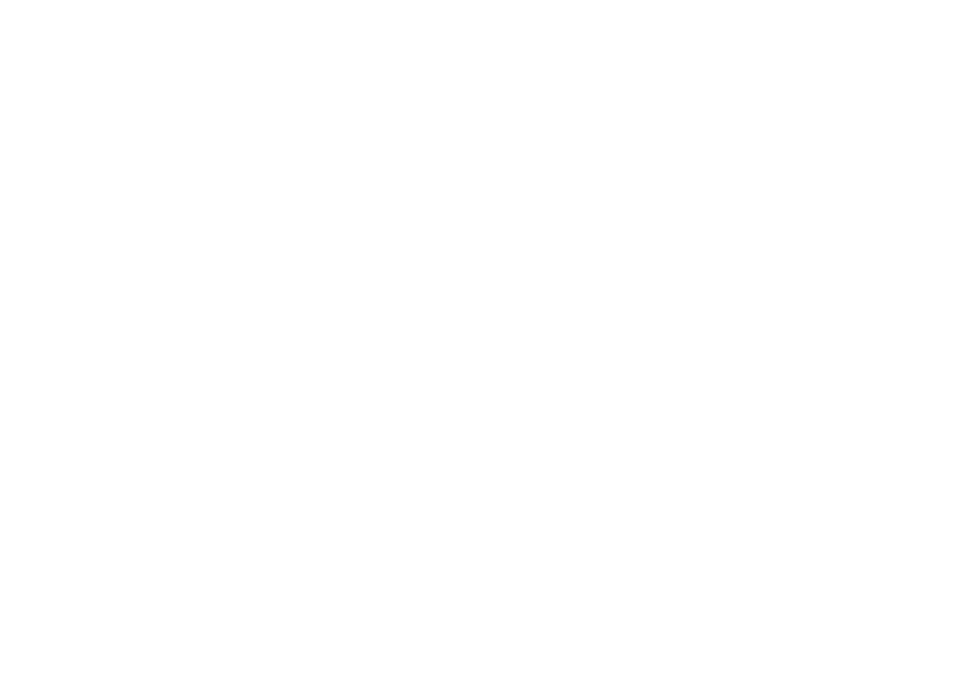
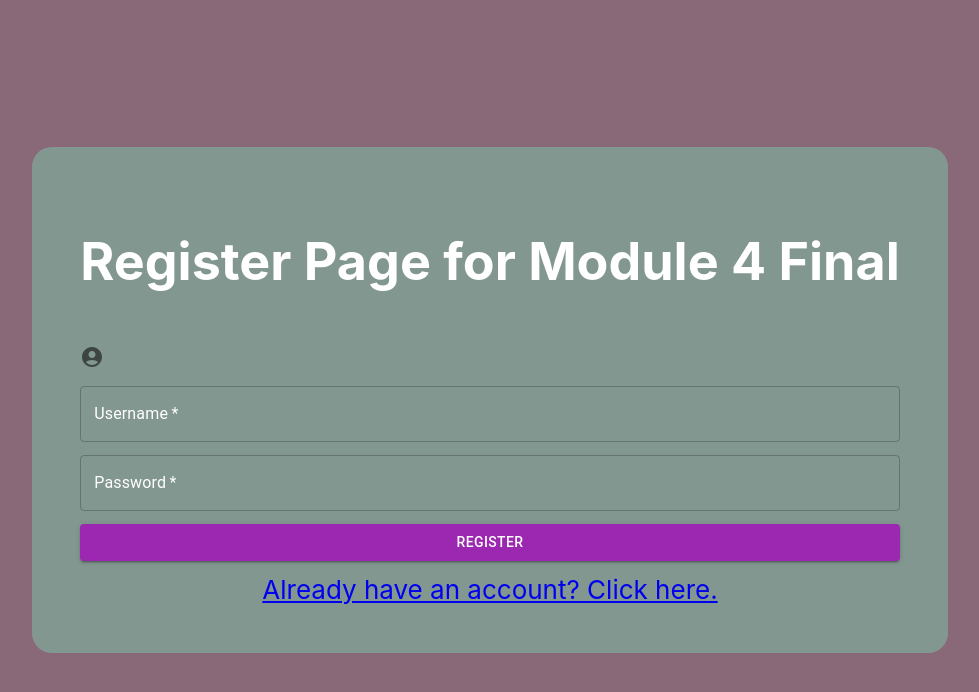
Before and after one commit to AlissonRoss/module4-blog-client, a React (Create React App) app: page /register in a window 1280 px wide. Before the commit this address had no page. Shown: the top 692 px of the page, without its empty margins (150-1129 px from the left). Built offline with nearby package versions, Linux system fonts and the light colour scheme.

Commit message:
Login and registration works

```diff
--- a/package.json
+++ b/package.json
@@ -10,6 +10,7 @@
     "@testing-library/jest-dom": "^5.17.0",
     "@testing-library/react": "^13.4.0",
     "@testing-library/user-event": "^13.5.0",
+    "base64url": "^3.0.1",
     "history": "^5.3.0",
     "react": "^18.2.0",
     "react-dom": "^18.2.0",
--- a/src/App.js
+++ b/src/App.js
@@ -4,6 +4,7 @@ import Blog from './pages/Blog.js';
 import Login from './pages/Login.js';
 import { BrowserRouter as Router, Routes, Route } from "react-router-dom";
 import './App.css';
+import Register from './pages/Register.js';
 
 function App() {
   return (
@@ -11,6 +12,7 @@ function App() {
       <Routes>
         <Route path="/" element={<Landing />}>
           <Route path="/" element={<Login />} />
+          <Route path="/register" element={<Register/>} />
           <Route path="/blog" element={<Blog />} />
         </Route>
       </Routes>
--- a/src/api-services/AuthService.js
+++ b/src/api-services/AuthService.js
@@ -49,5 +49,6 @@ export const LogIn = async (payload) => {
     // Handle network errors or other exceptions
     console.error('Error logging in within AuthServices:', error);
     throw error;
+
   }
 };
--- a/src/api-services/UserService.js
+++ b/src/api-services/UserService.js
@@ -19,11 +19,12 @@ export const setUser = (token) => {
 }
 
 export const getUser = () => {
-  const user = localStorage.getItem(userKey);
-  console.log('getUser', user);
-  if (user) {
-    return JSON.parse(user);
+  const userString = localStorage.getItem('blog-app-jwt');
+  console.log('getUser', userString);
+
+  if (userString) {
+    return JSON.parse(userString);
   } else {
-    return {  }
+    return {};
   }
 }
--- a/src/pages/Blog.js
+++ b/src/pages/Blog.js
@@ -1,9 +1,18 @@
 import { Button, TextField } from "@mui/material";
-import {Link} from 'react-router-dom';
-export default function Login() {
+import { Link } from 'react-router-dom';
+import { getUser } from "../api-services/UserService";
+
+export default function Blog() {
+  // Call the getUser function to retrieve user information
+  const user = getUser();
+
+  // Access the username property of the user object
+  const username = user ? user.username : 'Guest';
+
   return (
     <div className="Blog">
       <Button variant="contained" color="secondary" component={Link} to='/'>Logout</Button>
+      <h4>{username}</h4> {/* Display username or 'Guest' if no user */}
       <h1> Blog Post </h1>
       <div className="Blog-container">
         <TextField
--- a/src/pages/Login.js
+++ b/src/pages/Login.js
@@ -1,6 +1,5 @@
 import { Button, TextField } from "@mui/material";
 import { useNavigate } from 'react-router-dom';
-import AccountCircle from '@mui/icons-material/AccountCircle';
 import { LogIn } from '../api-services/AuthService';
 import { useState } from "react";
 import { setUser } from '../api-services/UserService';
@@ -8,23 +7,29 @@ import { setUser } from '../api-services/UserService';
 export default function Login() {
   const [username, setUsername] = useState('');
   const [password, setPassword] = useState('');
+  const [error, setError] = useState('');
   const navigate = useNavigate();
 
-  const handleLogin = async (username, password) => {
+  const handleLogin = async () => {
     try {
       // Call the LogIn function with the username and password
       const { accessToken, refreshToken } = await LogIn({ username, password });
 
       // Handle successful login (store tokens, redirect, etc.)
-      console.log('Login successful!');
-      console.log('Access Token:', accessToken);
-      console.log('Refresh Token:', refreshToken);
-      navigate('/blog')
-      // Redirect to another page, update state, etc.
+      if (accessToken) {
+        setUser(accessToken);
+        localStorage.setItem('blog-app-jwt', JSON.stringify(accessToken));
+        navigate('/blog');
+        console.log('Login successful!');
+      } else {
+        // Handle case where accessToken is not received
+        setError("Login failed. Please check your credentials.");
+      }
     } catch (error) {
       // Handle login error
       console.error('Error logging in:', error.message);
       // Display error message to the user or perform other actions
+      setError("Login failed."+error.message);
     }
   };
 
@@ -32,7 +37,6 @@ export default function Login() {
     <div className="Login">
       <div className="Login-container">
         <h1>Login Page for Module 4 Final</h1>
-        <AccountCircle sx={{ color: 'action.active', mr: 1, my: 0.5 }} />
         <TextField
           color="secondary"
           required
@@ -52,10 +56,13 @@ export default function Login() {
         <Button
           variant="contained"
           color="secondary"
-          onClick={() => handleLogin(username,password)}
+          onClick={handleLogin}
         >
           Sign In
         </Button>
+
+        {error && <h4>{error}</h4>}{/*Displays error if error is set*/}
+        <a href="/register">Need to register? Click here.</a>
       </div>
     </div>
   );
--- /dev/null
+++ b/src/pages/Register.js
@@ -0,0 +1,60 @@
+import { register } from "../api-services/AuthService";
+import { useState } from "react";
+import { Button, TextField } from "@mui/material";
+import AccountCircle from "@mui/icons-material/AccountCircle";
+import { useNavigate } from "react-router-dom";
+
+export default function Register() {
+  const [username, setUsername] = useState('');
+  const [password, setPassword] = useState('');
+  const [error, setError] = useState('');
+  const navigate = useNavigate();
+
+  const handleRegister = async () => {
+    try {
+      const { accessToken, refreshToken } = await register({ username, password });
+      localStorage.setItem('blog-app-jwt', JSON.stringify(accessToken));
+      // Redirect to the blog page or provide feedback to the user
+      navigate('/blog');
+    } catch (error) {
+      setError(error.message); // Display a user-friendly error message
+    }
+  };
+
+  return (
+    <div className="Login">
+      <div className="Login-container">
+        <h1>Register Page for Module 4 Final</h1>
+        <AccountCircle sx={{ color: 'action.active', mr: 1, my: 0.5 }} />
+        <TextField
+          color="secondary"
+          required
+          id="filled-email-input"
+          label="Username"
+          value={username}
+          onChange={(e) => setUsername(e.target.value)}
+        />
+        <TextField
+          color="secondary"
+          required
+          id="filled-password-input"
+          label="Password"
+          type="password"
+          autoComplete="current-password"
+          value={password}
+          onChange={(e) => setPassword(e.target.value)}
+        />
+        <Button
+          variant="contained"
+          color="secondary"
+          onClick={handleRegister}
+        >
+          Register
+        </Button>
+
+        {error && <h4>{error}</h4>}
+        <a href="/">Already have an account? Click here.</a>
+      </div>
+    </div>
+  );
+}
```
Also changed, not shown: 1 other file (tests, documents, lock files or other folders). Lines whose indentation alone changed are shown as unchanged.
